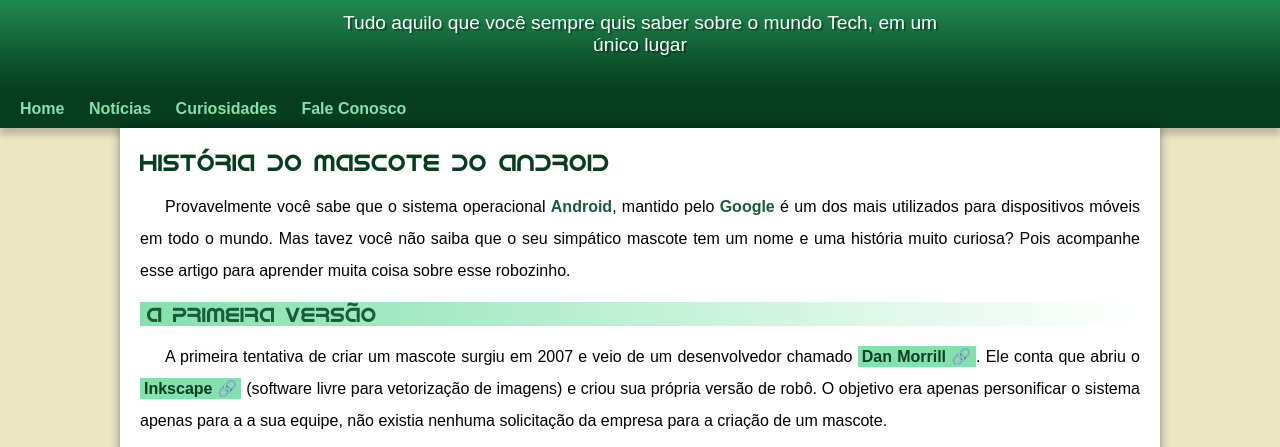
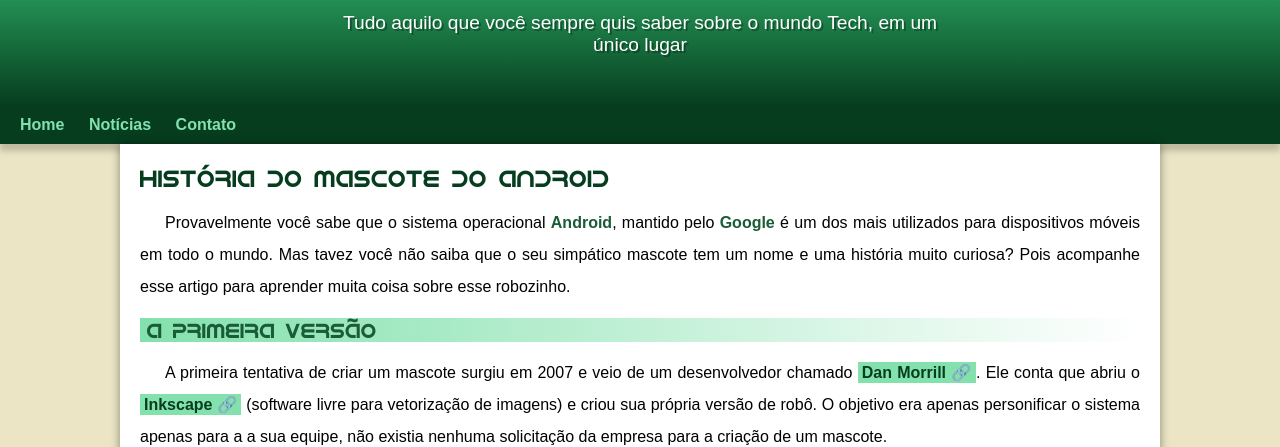
Before and after one commit to Henrick04/projeto-android, a plain HTML site: page index.html in a window 1280 px wide. Shown: the part 100-547 px from the top of the page. Drawn offline with Linux system fonts and the light colour scheme.

Commit message:
Problema de padding corrigido

```diff
--- a/estilo/style.css
+++ b/estilo/style.css
@@ -65,7 +65,7 @@ header > p{
     padding-right: 10px;
     padding-left: 10px;
     margin: auto;
-    margin-bottom: 20px;
+    padding-bottom: 50px;
     text-shadow: 2px 2px 0px rgba(0, 0, 0, 0.315);
 }
 
--- a/index.html
+++ b/index.html
@@ -17,8 +17,7 @@
     <nav>
         <a href="#">Home</a>
         <a href="#">Notícias</a>
-        <a href="#">Curiosidades</a>
-        <a href="#">Fale Conosco</a>
+        <a href="#">Contato</a>
     </nav>
     <main>
         <article>
@@ -87,7 +86,7 @@
         </article>
     </main>
     <footer>
-        <p>Site criado por <a href="https://gustavoguanabara.github.io/" target="_blank">Gustavo Guanabara</a> para o <a href="https://www.youtube.com/channel/UCrWvhVmt0Qac3HgsjQK62FQ" target="_blank">CursoemVideo</a>.</p>
+        <p>Site criado por Henrique, com a supervisão de <a href="https://gustavoguanabara.github.io/" target="_blank"></a>Gustavo Guanabara</a> para o <a href="https://www.youtube.com/channel/UCrWvhVmt0Qac3HgsjQK62FQ" target="_blank">CursoemVideo</a>.</p>
     </footer>
 </body>
 </html>
```
